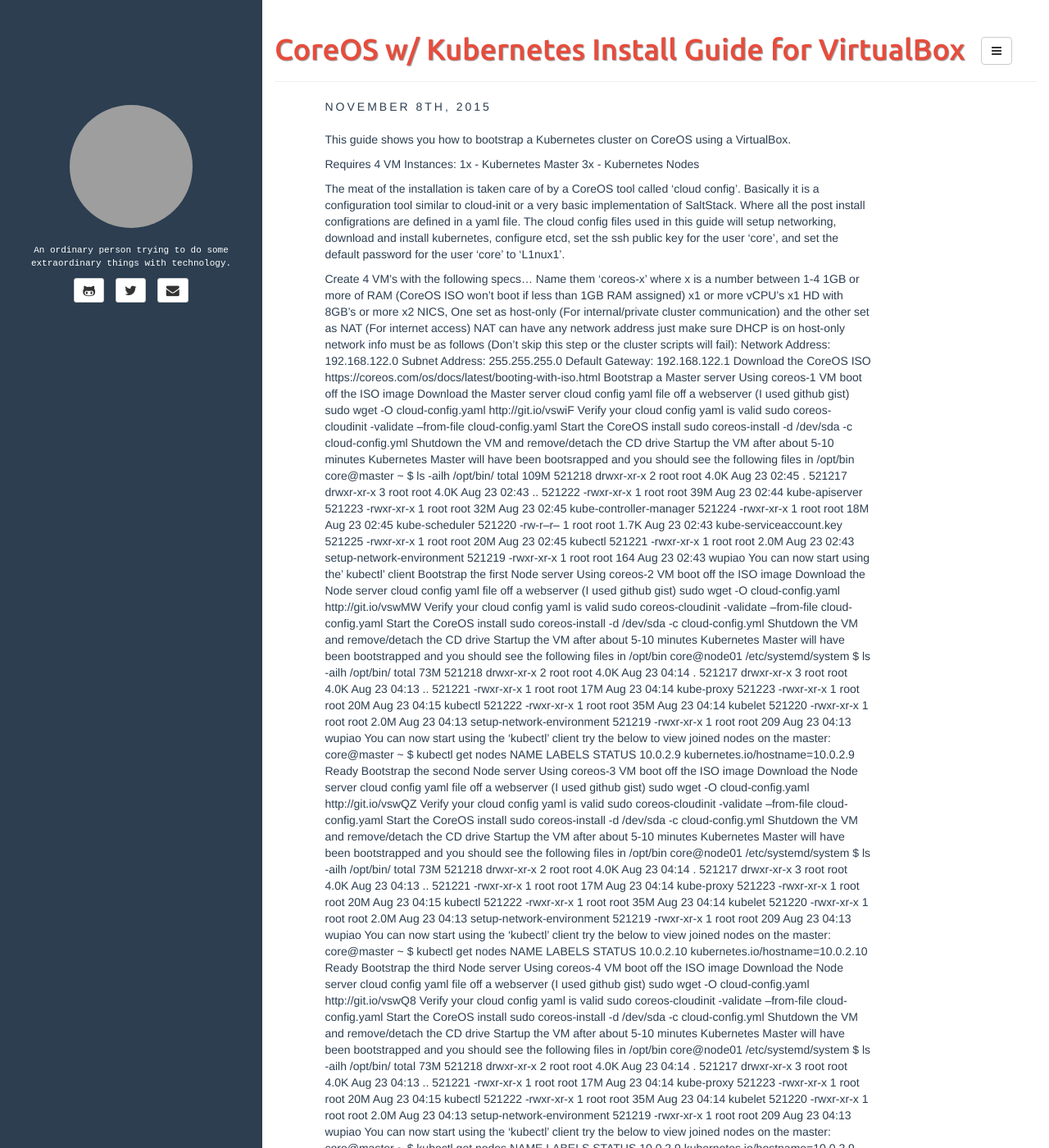
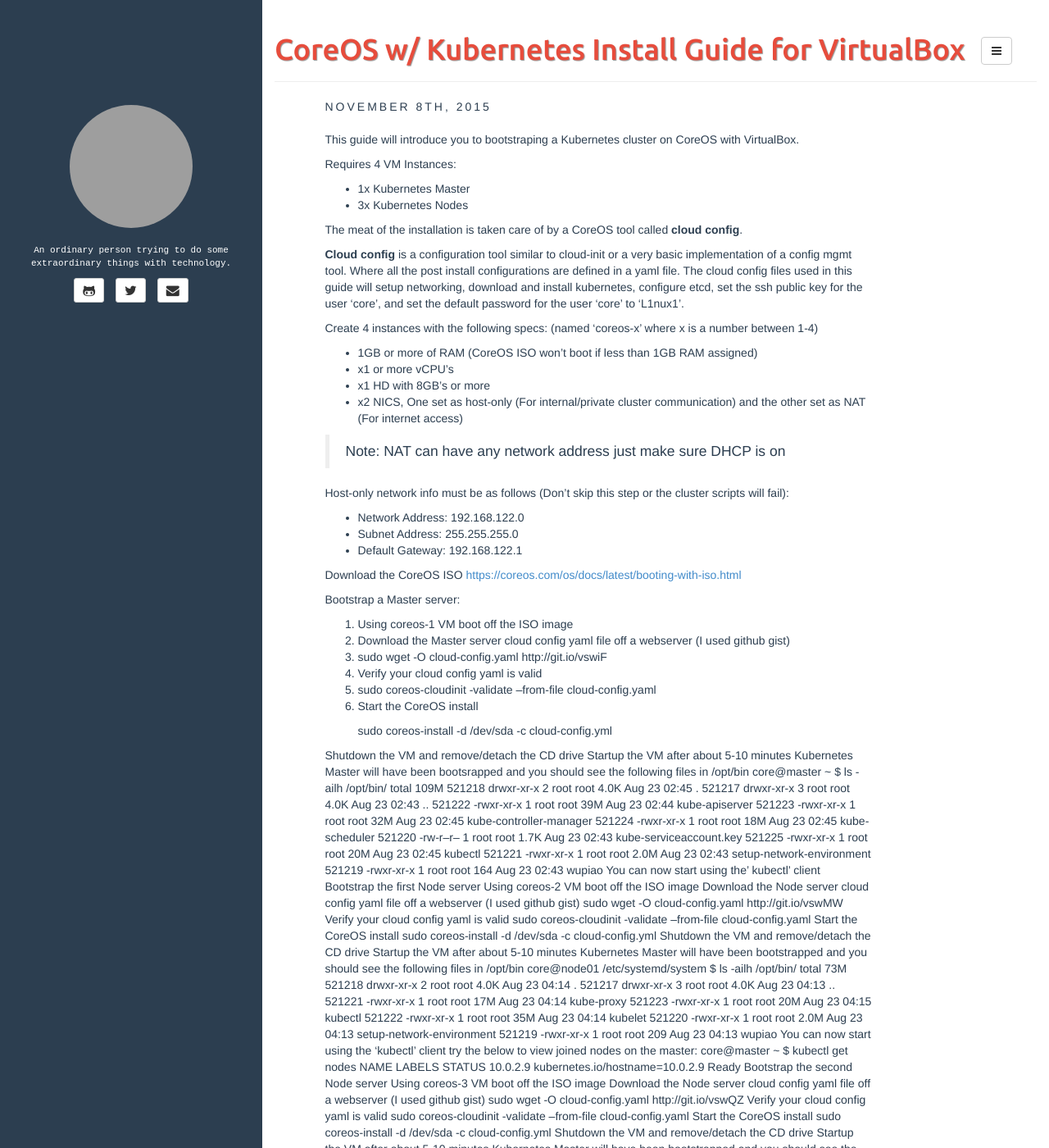
Before and after one commit to ryancurrah/ryancurrah.github.io, a Jekyll site: the page built from _posts/2015-11-08-kubernetes-coreos.md, in a window 1280 px wide and 1400 px high. Shown: the whole window at 82% size. Built offline with Jekyll 4.4.1, drawn with Linux system fonts in a browser that asks for light colours; comment, search, counter and statistics services are not loaded; some of the changed text lies outside the part shown; grey boxes are pictures that could not be loaded.

Commit message:
Updated 2015-11-08-kubernetes-coreos.md

```diff
--- a/_posts/2015-11-08-kubernetes-coreos.md
+++ b/_posts/2015-11-08-kubernetes-coreos.md
@@ -1,41 +1,57 @@
 ---
 layout: post
 title: CoreOS w/ Kubernetes Install Guide for VirtualBox
-categories: [containers, tech]
-tags: [kubernetes, coreos]
-description: How install Kubernetes on CoreOS
+categories:
+  - containers
+  - tech
+tags:
+  - kubernetes
+  - coreos
+description: How install Kubernetes on CoreOS.
 comments: true
+published: true
 ---
 
-This guide shows you how to bootstrap a Kubernetes cluster on CoreOS using a VirtualBox.
+
+This guide will introduce you to bootstraping a Kubernetes cluster on CoreOS with VirtualBox.
 
 Requires 4 VM Instances:
-1x - Kubernetes Master
-3x - Kubernetes Nodes
+- 1x Kubernetes Master
+- 3x Kubernetes Nodes
 
-The meat of the installation is taken care of by a CoreOS tool called 'cloud config'. Basically it is a configuration tool similar to cloud-init or a very basic implementation of SaltStack.  Where all the post install configrations are defined in a yaml file. The cloud config files used in this guide will setup networking, download and install kubernetes, configure etcd, set the ssh public key for the user 'core', and set the default password for the user 'core' to 'L1nux1'.
+The meat of the installation is taken care of by a CoreOS tool called **cloud config**.
 
-Create 4 VM's with the following specs…
-Name them 'coreos-x' where x is a number between 1-4
-1GB or more of RAM (CoreOS ISO won't boot if less than 1GB RAM assigned)
-x1 or more vCPU's
-x1 HD with 8GB's or more
-x2 NICS, One set as host-only (For internal/private cluster communication) and the other set as NAT (For internet access)
-NAT can have any network address just make sure DHCP is on
-host-only network info must be as follows (Don't skip this step or the cluster scripts will fail):
-Network Address: 192.168.122.0
-Subnet Address: 255.255.255.0
-Default Gateway: 192.168.122.1
-Download the CoreOS ISO
- https://coreos.com/os/docs/latest/booting-with-iso.html
-Bootstrap a Master server
-Using coreos-1 VM boot off the ISO image
-Download the Master server cloud config yaml file off a webserver (I used github gist)
-sudo wget -O cloud-config.yaml http://git.io/vswiF
-Verify your cloud config yaml is valid
-sudo coreos-cloudinit -validate --from-file cloud-config.yaml
-Start the CoreOS install
-sudo coreos-install -d /dev/sda -c cloud-config.yml
+**Cloud config** is a configuration tool similar to cloud-init or a very basic implementation of a config mgmt tool.  Where all the post install configurations are defined in a yaml file. The cloud config files used in this guide will setup networking, download and install kubernetes, configure etcd, set the ssh public key for the user 'core', and set the default password for the user 'core' to 'L1nux1'.
+
+Create 4 instances with the following specs:
+(named 'coreos-x' where x is a number between 1-4)
+
+- 1GB or more of RAM (CoreOS ISO won't boot if less than 1GB RAM assigned)
+- x1 or more vCPU's
+- x1 HD with 8GB's or more
+- x2 NICS, One set as host-only (For internal/private cluster communication) and the other set as NAT (For internet access)
+
+
+ > Note: NAT can have any network address just make sure DHCP is on
+
+
+Host-only network info must be as follows (Don't skip this step or the cluster scripts will fail):
+  - Network Address: 192.168.122.0
+  - Subnet Address: 255.255.255.0
+  - Default Gateway: 192.168.122.1
+
+Download the CoreOS ISO <https://coreos.com/os/docs/latest/booting-with-iso.html>
+
+Bootstrap a Master server:
+1. Using coreos-1 VM boot off the ISO image
+2. Download the Master server cloud config yaml file off a webserver (I used github gist)
+3. sudo wget -O cloud-config.yaml http://git.io/vswiF
+4. Verify your cloud config yaml is valid
+5. sudo coreos-cloudinit -validate --from-file cloud-config.yaml
+6. Start the CoreOS install
+
+	sudo coreos-install -d /dev/sda -c cloud-config.yml
+
 Shutdown the VM and remove/detach the CD drive
 Startup the VM after about 5-10 minutes Kubernetes Master will have been bootsrapped and you should see the following files in /opt/bin
       core@master ~ $ ls -ailh /opt/bin/
@@ -125,31 +141,14 @@ try the below to view joined nodes on the master:
       10.0.2.10   kubernetes.io/hostname=10.0.2.10   Ready
       10.0.2.11   kubernetes.io/hostname=10.0.2.11   Ready
 
-Resources Used For This Guide:
 
-My cloud config gist:
-https://gist.github.com/ryancurrah/adb533cc1099c8774670
-
-Intro to Kubernetes:
-https://www.digitalocean.com/community/tutorials/an-introduction-to-kubernetes
-
-Cloud Config Docs:
-https://coreos.com/os/docs/latest/cloud-config.html
-
-Install CoreOS to Disk Docs:
-https://coreos.com/os/docs/latest/installing-to-disk.html
-
-CoreOS ISO Image:
-https://coreos.com/os/docs/latest/booting-with-iso.html
-
-Setting route scope for private NIC to 'link':
-http://www.freedesktop.org/software/systemd/man/systemd.network.html
-
-CoreOS Bare Metal Install Docs
-http://stevieholdway.tumblr.com/post/90167512059/coreos-bare-metal-iso-install-tutorial
-
-Systemd Replacement Unit Fles:
-https://wiki.archlinux.org/index.php/Systemd#Replacement_unit_files
-
-Kubernetes CoreOS Docs:
-https://github.com/kubernetes/kubernetes/blob/master/docs/getting-started-guides/coreos/coreos_multinode_cluster.md
+Sources:
+- My cloud config gist <https://gist.github.com/ryancurrah/adb533cc1099c8774670>
+- Intro to Kubernetes <https://www.digitalocean.com/community/tutorials/an-introduction-to-kubernetes>
+- Cloud Config Docs <https://coreos.com/os/docs/latest/cloud-config.html>
+- Install CoreOS to Disk Docs <https://coreos.com/os/docs/latest/installing-to-disk.html>
+- CoreOS ISO Image <https://coreos.com/os/docs/latest/booting-with-iso.html>
+- Setting route scope for private NIC to 'link' <http://www.freedesktop.org/software/systemd/man/systemd.network.html>
+- CoreOS Bare Metal Install Docs <http://stevieholdway.tumblr.com/post/90167512059/coreos-bare-metal-iso-install-tutorial>
+- Systemd Replacement Unit Fles <https://wiki.archlinux.org/index.php/Systemd#Replacement_unit_files>
+- Kubernetes CoreOS Docs <https://github.com/kubernetes/kubernetes/blob/master/docs/getting-started-guides/coreos/coreos_multinode_cluster.md>
```
